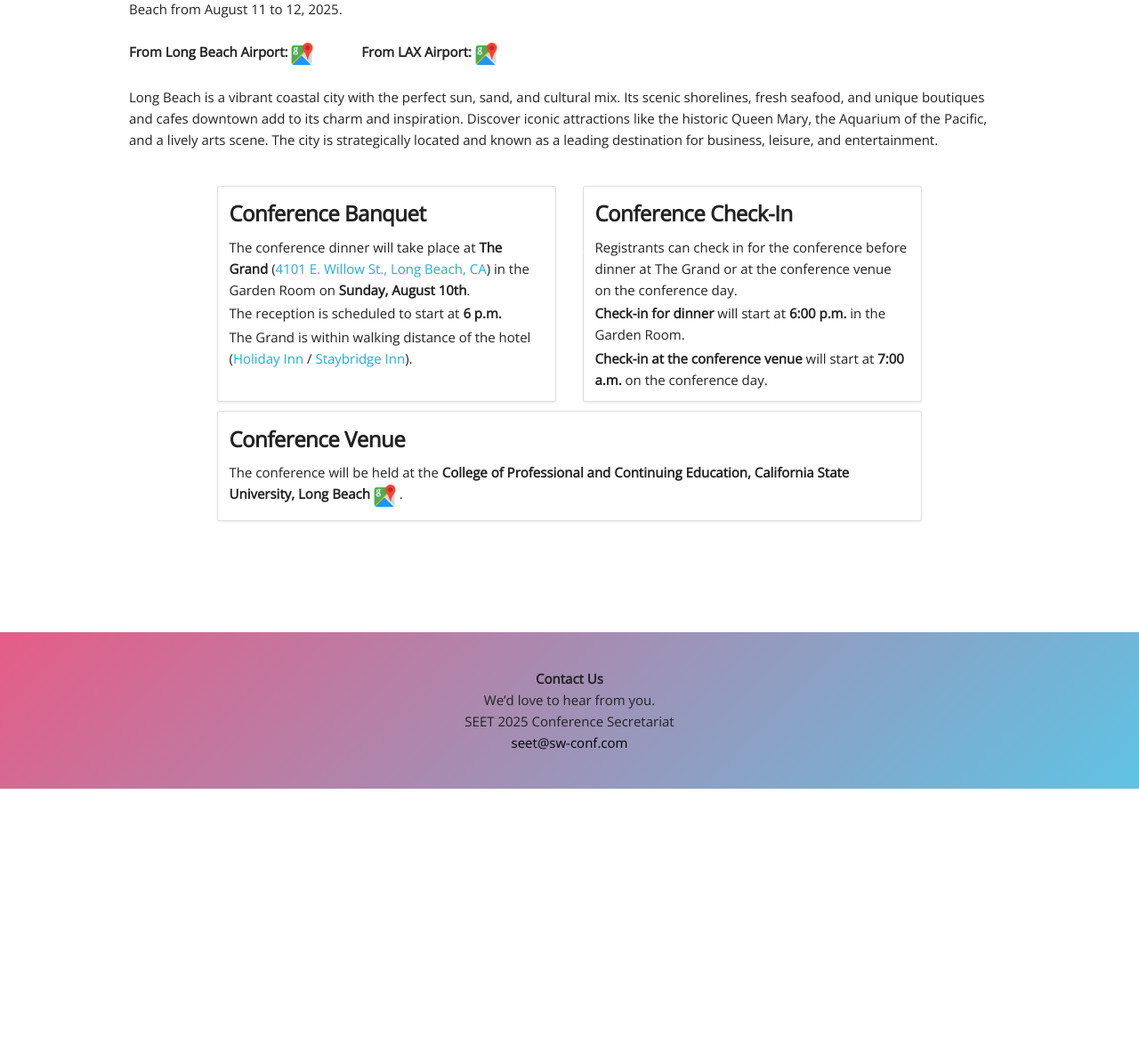
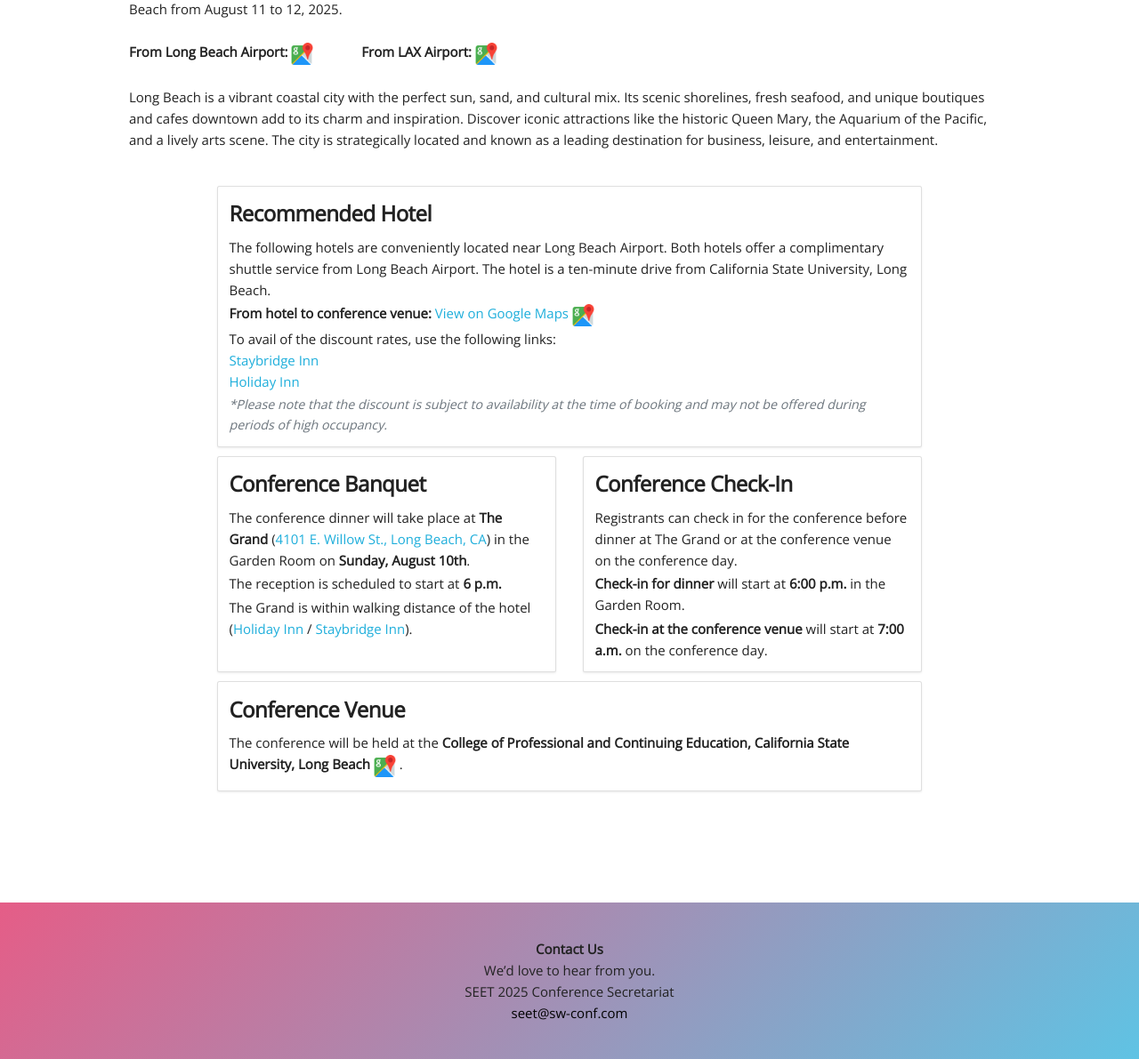
Before and after one commit to ilmaan/ICSE-IT-Conf, a Django app: page /travel in a window 1280 px wide. Shown: the part 464-1655 px from the top of the page at 89% size. Before the commit the page ends 1351 px from the top, so only its background shows below. Run offline with Django 5.2, Linux system fonts and the light colour scheme; some libraries are stand-ins or nearby versions.

Commit message:
feat: added recommended hotel section

```diff
--- a/templates/travel.html
+++ b/templates/travel.html
@@ -118,6 +118,28 @@ Long Beach is a vibrant coastal city with the perfect sun, sand, and cultural mi
         </p>
 <div class="container mt-4 mb-4">
   <div class="row">
+    <div class="col-12 mb-3">
+      <div class="card h-100 shadow-sm">
+        <div class="card-body">
+          <h5 class="card-title font-weight-bold">Recommended Hotel</h5>
+          <p class="card-text mb-1">
+            The following hotels are conveniently located near Long Beach Airport. Both hotels offer a complimentary shuttle service from Long Beach Airport. The hotel is a ten-minute drive from California State University, Long Beach.
+          </p>
+          <p class="card-text mb-1">
+            <b>From hotel to conference venue:</b> <a href="https://maps.app.goo.gl/bPBNC5zyhw3zyuQ18" target="_blank" rel="noopener noreferrer">View on Google Maps <img height="25px" width="25px" style="vertical-align:middle;" src="{% static 'app/images/googlemap.png' %}" alt="Google Map"></a>
+          </p>
+          <p class="card-text mb-1">
+            To avail of the discount rates, use the following links:
+            <br>
+            <a href="https://www.ihg.com/staybridge/hotels/us/en/long-beach/laxik/hoteldetail?fromRedirect=true&qSrt=sBR&qIta=99502056&icdv=99502056&qSlH=LAXIK&qCpid=100232924&qAAR=ILOIG&qRtP=ILOIG&setPMCookies=true&qSHBrC=SB&qDest=2680%20Lakewood%20Boulevard%2C%20Long%20Beach%2C%20CA%2C%20US&srb_u=1" target="_blank" rel="noopener noreferrer">Staybridge Inn</a><br>
+            <a href="https://www.ihg.com/holidayinn/hotels/us/en/long-beach/laxlb/hoteldetail?fromRedirect=true&qSrt=sBR&qIta=99502056&icdv=99502056&qSlH=LAXLB&qCpid=100232924&qAAR=ILOIG&qRtP=ILOIG&setPMCookies=true&qSHBrC=HI&qDest=2640%20North%20Lakewood%20Boulevard%2C%20Long%20Beach%2C%20CA%2C%20US&srb_u=1" target="_blank" rel="noopener noreferrer">Holiday Inn</a>
+          </p>
+          <p class="card-text text-muted" style="font-size: 0.95em;">
+            <em>*Please note that the discount is subject to availability at the time of booking and may not be offered during periods of high occupancy.</em>
+          </p>
+        </div>
+      </div>
+    </div>
     <div class="col-12 col-md-6 mb-3">
       <div class="card h-100 shadow-sm">
         <div class="card-body">
```
